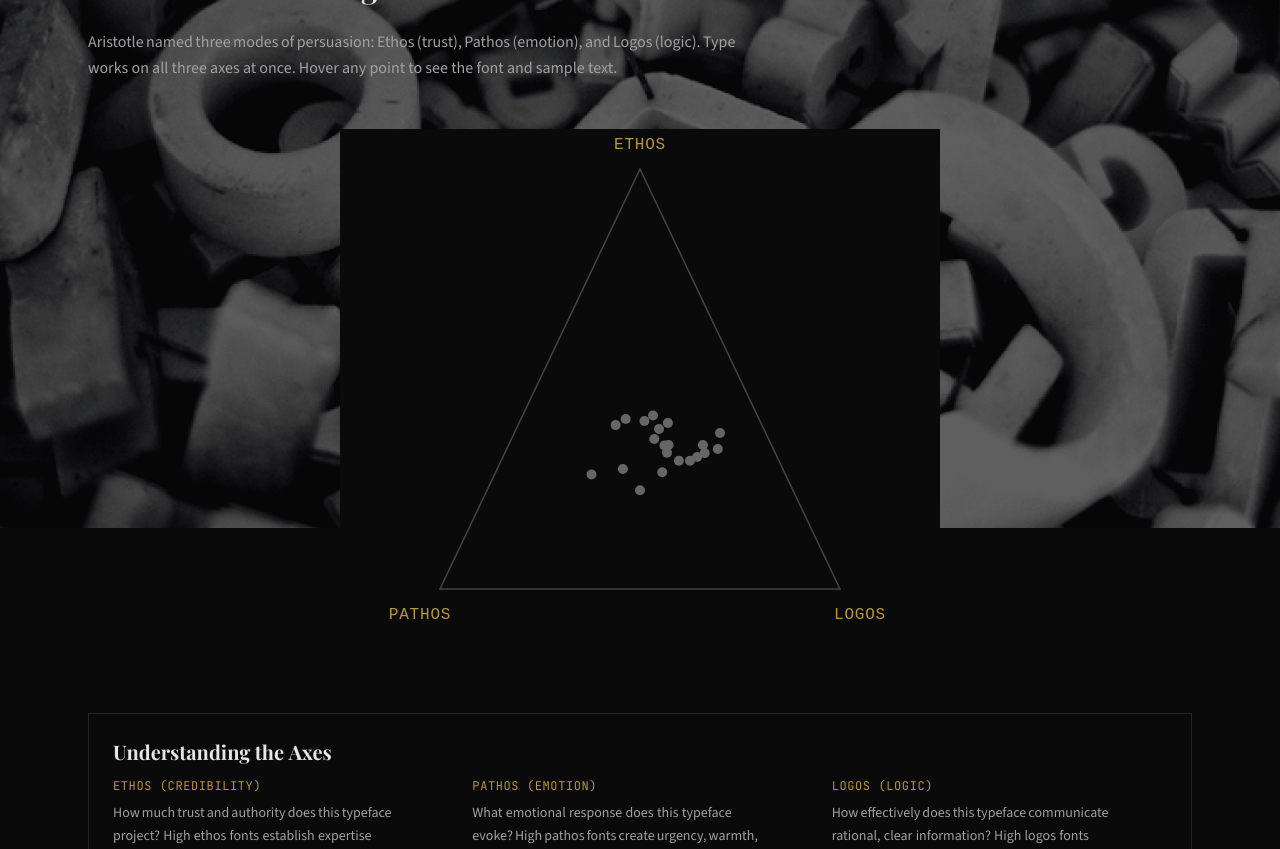
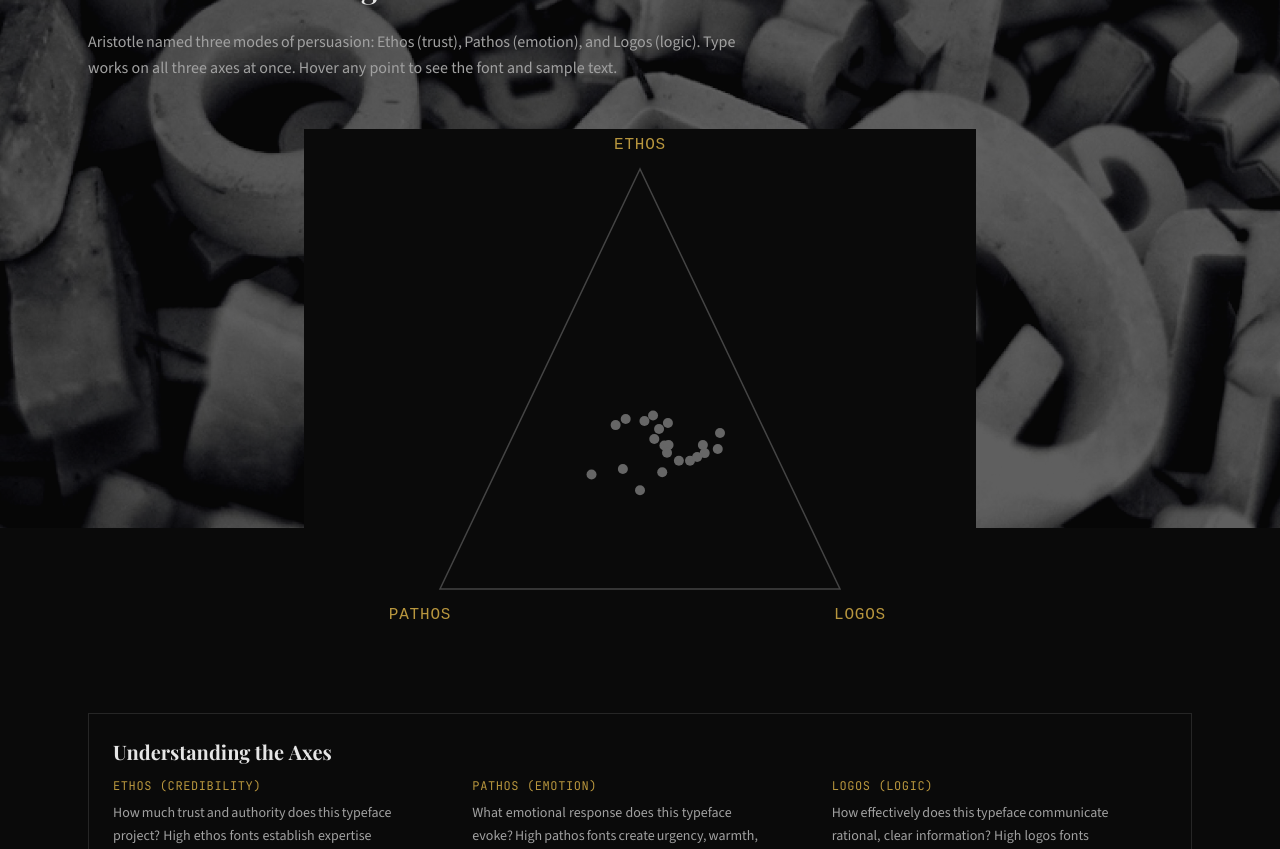
Before and after one commit to speedwarnsf/web-typography, a Next.js app: page /rhetoric in a window 1280 px wide. Shown: the part 480-1329 px from the top of the page. Built offline with nearby package versions, Linux system fonts and the light colour scheme; a web font is replaced by a local one.

Commit message:
Fix: solid bg on triangle container div

```diff
--- a/src/app/rhetoric/page.tsx
+++ b/src/app/rhetoric/page.tsx
@@ -302,7 +302,7 @@ export default function RhetoricPage() {
           Hover any point to see the font and sample&nbsp;text.
         </p>
 
-        <div className="relative w-full max-w-2xl mx-auto mb-16">
+        <div className="relative w-full max-w-2xl mx-auto mb-16" style={{ backgroundColor: '#0a0a0a' }}>
           <svg
             viewBox="0 0 600 520"
             className="w-full h-auto"
```
